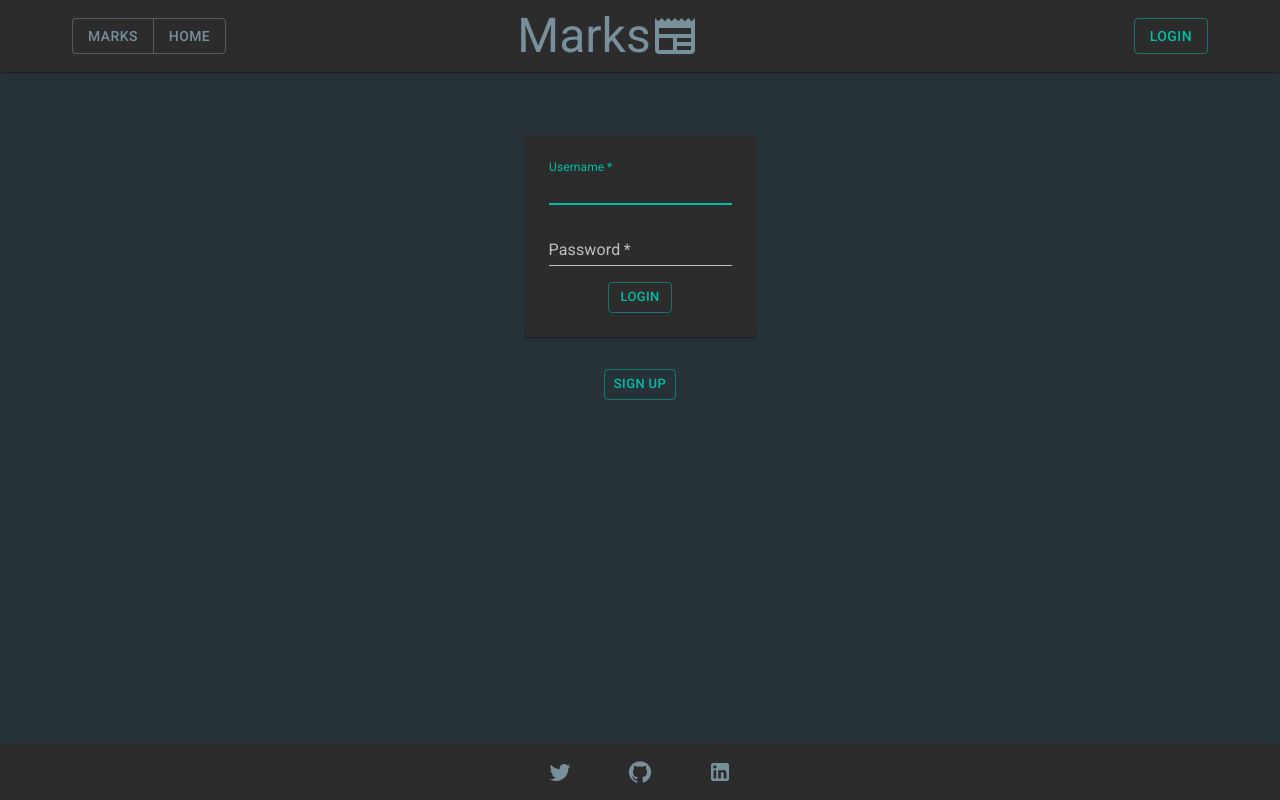
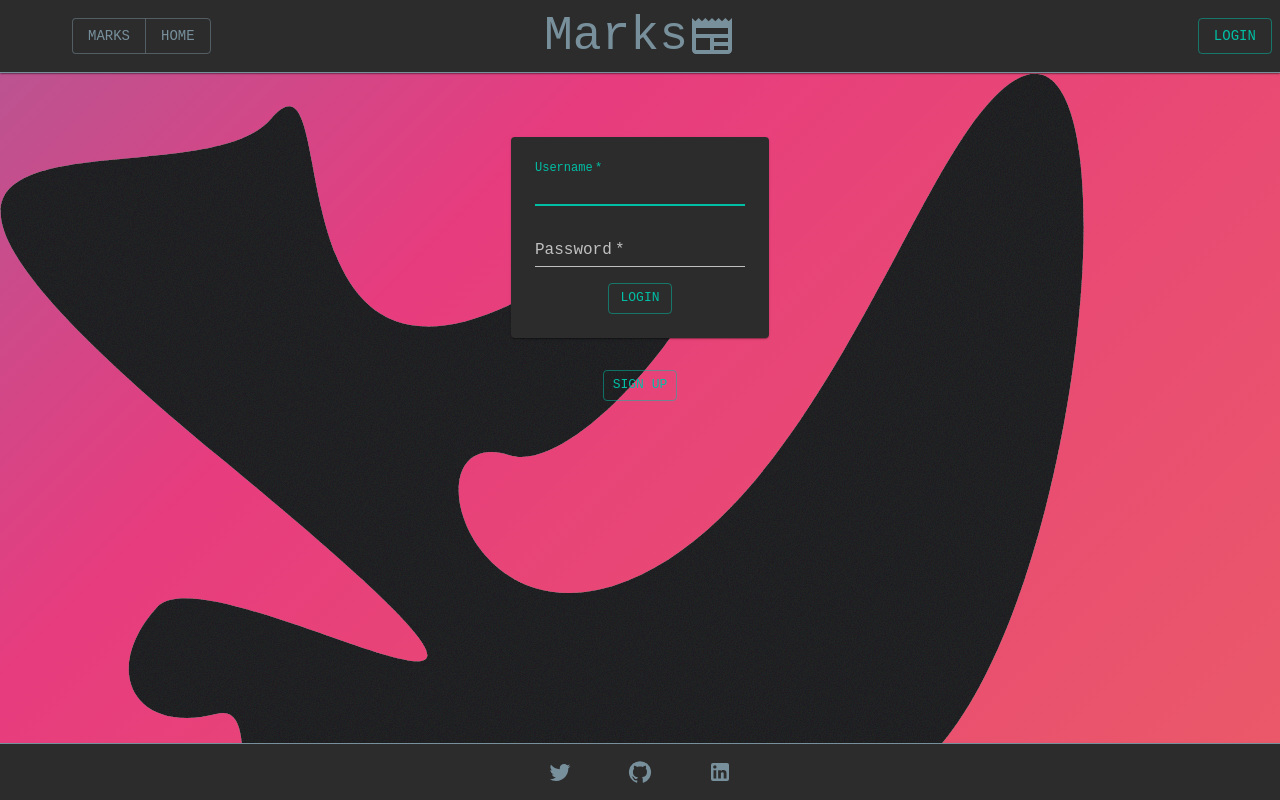
Before and after one commit to DxVxDOD/Marks, a React (Vite) app in the folder FE-Marks/: page /login in a window 1280 px wide. Built offline with nearby package versions, Linux system fonts and the light colour scheme; no server answers.

Commit message:
making progress with tge desig choice

```diff
--- a/FE-Marks/src/App.tsx
+++ b/FE-Marks/src/App.tsx
@@ -52,6 +52,7 @@ const App = () => {
         <Notification />
         <Menu />
         <main className="main">
+          <div className="svgBg">
             <Routes>
               <Route path="/login" element={<NotLoggedIn />} />
               <Route path="/users/:id" element={<User />} />
@@ -71,6 +72,7 @@ const App = () => {
               )}
               <Route path="/blog/:id" element={<Blog />} />
             </Routes>
+          </div>
         </main>
         <Footer />
       </>
--- a/FE-Marks/src/components/Comments.tsx
+++ b/FE-Marks/src/components/Comments.tsx
@@ -57,6 +57,8 @@ const Comments = ({ markId }: { markId: string }) => {
           flexDirection: "column",
           maxWidth: "75%",
           minWidth: "75%",
+          border: "solid 0.02rem #6E6E6E",
+          borderRadius: 0,
         }}
       >
         <Typography className={classes.title} component="h3" variant="h5">
--- a/FE-Marks/src/components/Footer.tsx
+++ b/FE-Marks/src/components/Footer.tsx
@@ -11,6 +11,8 @@ const Footer = () => {
         justifyContent: "center",
         gap: "1rem",
         marginTop: "auto",
+        borderTop: "solid 0.075rem #78909c",
+        borderRadius: 0,
       }}
       component="footer"
     >
--- a/FE-Marks/src/components/Home.tsx
+++ b/FE-Marks/src/components/Home.tsx
@@ -30,6 +30,8 @@ const Home = () => {
         sx={{
           minWidth: "75%",
           padding: "2rem",
+          border: "solid 0.05rem #6E6E6E",
+          borderRadius: 0,
         }}
       >
         <Box
@@ -46,6 +48,8 @@ const Home = () => {
                 display: "flex",
                 padding: "1rem",
                 justifyContent: "center",
+                border: "solid 0.02rem #6E6E6E",
+                borderRadius: 0,
               }}
             >
               <strong> {user.username} is logged in</strong>
--- a/FE-Marks/src/components/Menu.tsx
+++ b/FE-Marks/src/components/Menu.tsx
@@ -25,6 +25,8 @@ const Menu = () => {
     <Paper
       component="header"
       sx={{
+        borderBottom: "solid 0.075rem #78909c",
+        borderRadius: 0,
         display: "flex",
         width: "100%",
         alignItems: "center",
@@ -89,7 +91,6 @@ const Menu = () => {
             width: "33.33%",
             display: "flex",
             justifyContent: "flex-end",
-            marginRight: "4rem",
           }}
         >
           <Button
--- a/FE-Marks/src/components/blogs/LoggedInMarks.tsx
+++ b/FE-Marks/src/components/blogs/LoggedInMarks.tsx
@@ -22,7 +22,6 @@ const LoggedInMarks = () => {
       <Box
         component="section"
         sx={{
-          marginTop: "2rem",
           width: "100%",
           display: "flex",
           flexDirection: "column",
@@ -41,6 +40,8 @@ const LoggedInMarks = () => {
               width: "75%",
               display: "flex",
               flexDirection: "column",
+              border: "solid 0.02rem #6E6E6E",
+              borderRadius: 0,
             }}
           >
             <Typography className={classes.h2} variant="h5" component="h2">
@@ -91,6 +92,8 @@ const LoggedInMarks = () => {
             padding: "1rem",
             width: "75%",
             flexDirection: "column",
+            border: "solid 0.02rem #6E6E6E",
+            borderRadius: 0,
           }}
         >
           <Typography className={classes.h2} variant="h5" component="h2">
--- a/FE-Marks/src/components/blogs/Mark.tsx
+++ b/FE-Marks/src/components/blogs/Mark.tsx
@@ -24,13 +24,16 @@ import {
   updateMark,
 } from "../../reducers/markReducer";
 
-const mark = () => {
+const Mark = () => {
   const { state } = useLocation();
   const dispatch = useAppDispatch();
   const user = useAppSelector((state) => state.user);
   const marks = useAppSelector((state) => state.mark);
   const { classes } = useBlog();
   const mark = marks.filter((mark) => mark.id === state.id)[0];
+  console.log("userId", user.username);
+  console.log(mark.id);
+  console.log(user.username === mark.user.username);
 
   useEffect(() => {
     dispatch(initializeMarks());
@@ -77,6 +80,8 @@ const mark = () => {
           margin: "2rem",
           display: "flex",
           flexDirection: "column",
+          border: "solid 0.02rem #6E6E6E",
+          borderRadius: 0,
         }}
         component="section"
       >
@@ -116,6 +121,7 @@ const mark = () => {
               >
                 Like
               </Button>
+              {mark.user.username === user.username ? (
                 <Button
                   className={classes.button}
                   aria-label="delete button"
@@ -124,6 +130,7 @@ const mark = () => {
                 >
                   Remove
                 </Button>
+              ) : null}
             </ButtonGroup>
           </>
         )}
@@ -133,4 +140,4 @@ const mark = () => {
   );
 };
 
-export default mark;
+export default Mark;
--- a/FE-Marks/src/components/blogs/MarksForm.tsx
+++ b/FE-Marks/src/components/blogs/MarksForm.tsx
@@ -50,6 +50,8 @@ const MarkForm = ({
         display: "flex",
         flexDirection: "column",
         justifyContent: "center",
+        border: "solid 0.02rem #6E6E6E",
+        borderRadius: 0,
       }}
     >
       <Box
--- a/FE-Marks/src/components/users/User.tsx
+++ b/FE-Marks/src/components/users/User.tsx
@@ -5,6 +5,7 @@ import ArticleIcon from "@mui/icons-material/Article";
 
 const User = () => {
   const { state } = useLocation();
+  console.log("state", state.user);
 
   return (
     <Box
@@ -20,11 +21,13 @@ const User = () => {
           marginTop: "2rem",
           padding: "2rem",
           minWidth: "75%",
+          border: "solid 0.02rem #6E6E6E",
+          borderRadius: 0,
         }}
         component="section"
       >
         <Typography component="h2" variant="h5">
-          {state.user.name}s marks:
+          {state.user.username}s marks:
         </Typography>
         {state.user.marks.length < 1 ? (
           <Typography component="h2" variant="h5">
--- a/FE-Marks/src/components/users/UserInformation.tsx
+++ b/FE-Marks/src/components/users/UserInformation.tsx
@@ -40,6 +40,8 @@ const UserInformation = () => {
         sx={{
           padding: "2rem",
           minWidth: "75%",
+          border: "solid 0.02rem #6E6E6E",
+          borderRadius: 0,
         }}
       >
         <TableContainer>
--- a/FE-Marks/src/index.css
+++ b/FE-Marks/src/index.css
@@ -1,9 +1,35 @@
 #root{
     min-height: 100vh;
+    height: 100%;
     display: flex;
     flex-direction: column;
+    background-repeat: no-repeat;
+    background-position-x: center;
+    background-position-y: center;
+    background: linear-gradient(-45deg, #ee7752, #e73c7e, #23a6d5, #23d5ab);
+	background-size: 400% 400%;
+	animation: gradient 15s ease infinite;
 }
 
 .main {
     padding: 2rem;
+    height: 100%;
+    flex: auto;
+    background: url(./icons/noise.svg);
 }
+
+.svgBg{
+
+}
+
+@keyframes gradient {
+	0% {
+		background-position: 0% 50%;
+	}
+	50% {
+		background-position: 100% 50%;
+	}
+	100% {
+		background-position: 0% 50%;
+	}
+}
--- a/FE-Marks/src/theme/Theme.tsx
+++ b/FE-Marks/src/theme/Theme.tsx
@@ -5,7 +5,7 @@ const theme = createTheme({
   palette: {
     mode: "dark",
     background: {
-      default: blueGrey[900],
+      default: "#1F2022",
       paper: grey[900],
     },
     primary: {
@@ -24,6 +24,9 @@ const theme = createTheme({
       main: amber.A700,
     },
   },
+  typography: {
+    fontFamily: "monospace",
+  },
 });
 
 export default theme;
```
Also changed, not shown: FE-Marks/src/icons/noise.svg (added). Lines whose indentation alone changed are shown as unchanged.
